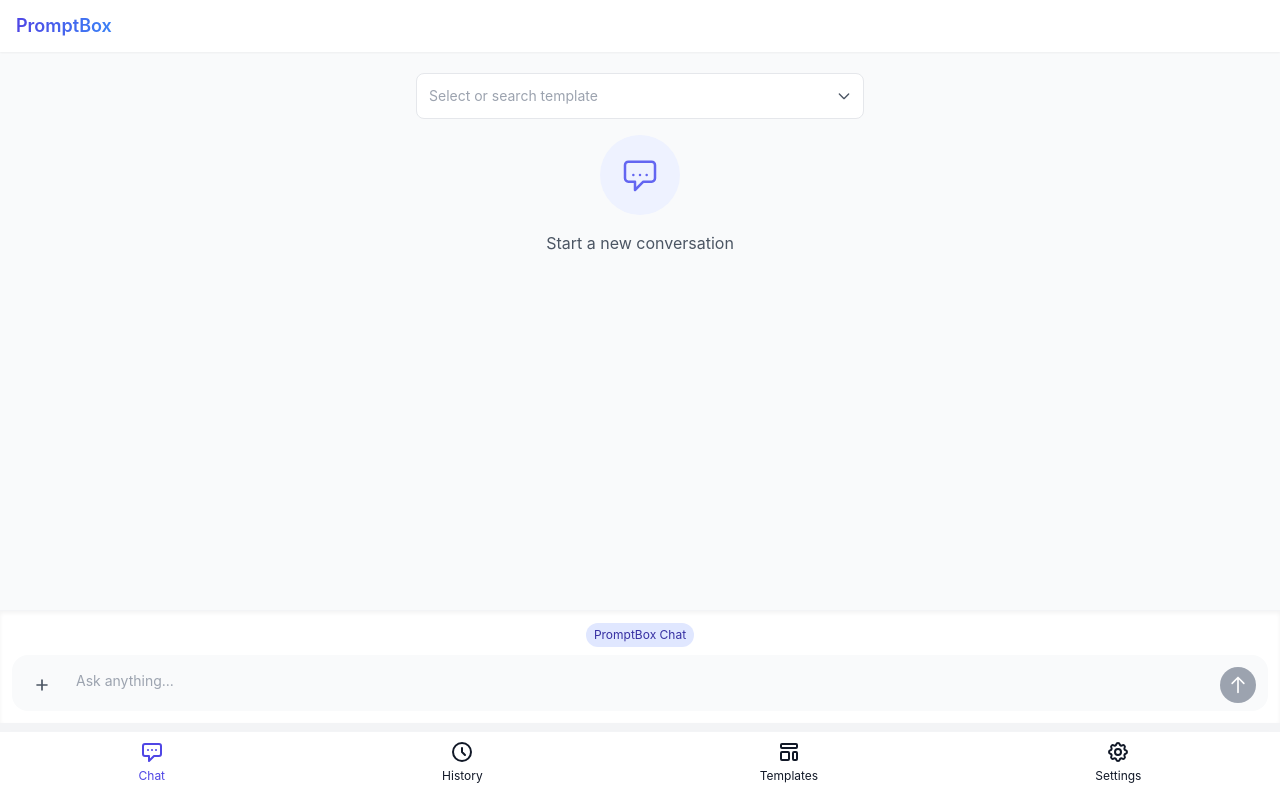
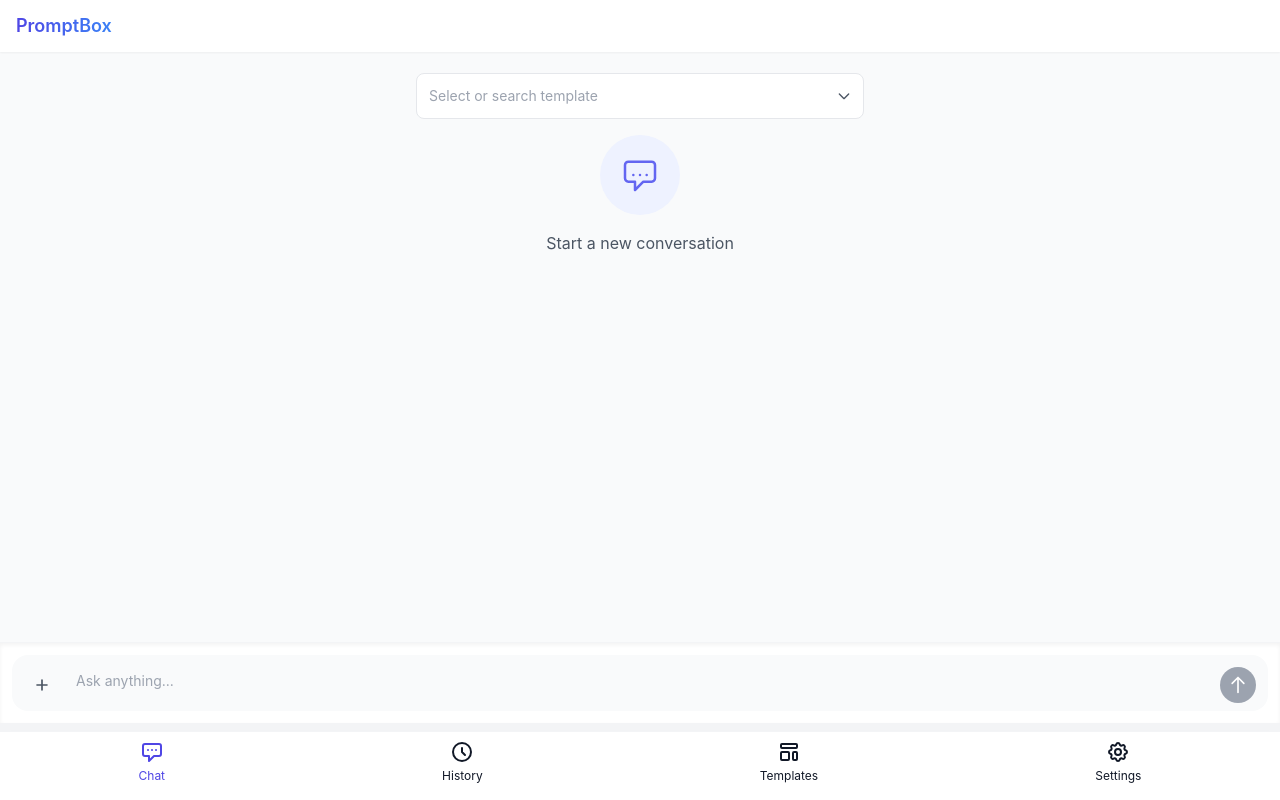
Before and after one commit to sibincbaby/PromptBox, a Vue app: page / in a window 1280 px wide. Built offline with nearby package versions, Linux system fonts and the light colour scheme.

Commit message:
feat: added updated styles for chat screen

```diff
--- a/src/components/HomePage.vue
+++ b/src/components/HomePage.vue
@@ -77,7 +77,7 @@
     <!-- Input Area -->
     <div class="input-area p-3 bg-white border-t border-gray-100 shadow-inner">
       <!-- Current Template Indicator -->
-      <div v-if="currentTemplateName" class="flex justify-center items-center mb-2">
+      <div v-if="currentTemplateName && chatMessages.length > 0" class="flex justify-center items-center mb-2">
         <span class="bg-indigo-100 text-indigo-800 text-xs px-2 py-1 rounded-full">
           {{ currentTemplateName }}
         </span>
```
